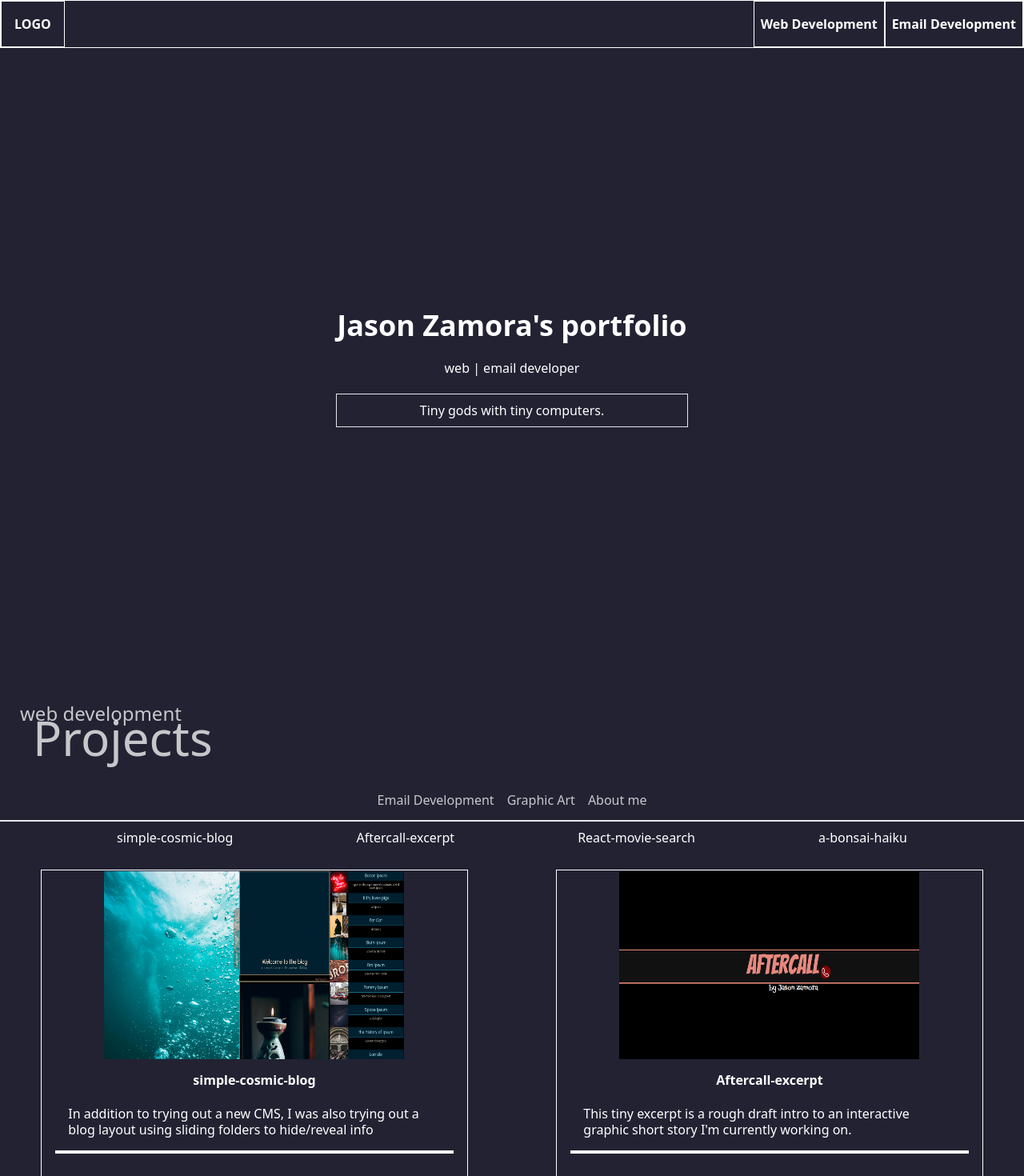
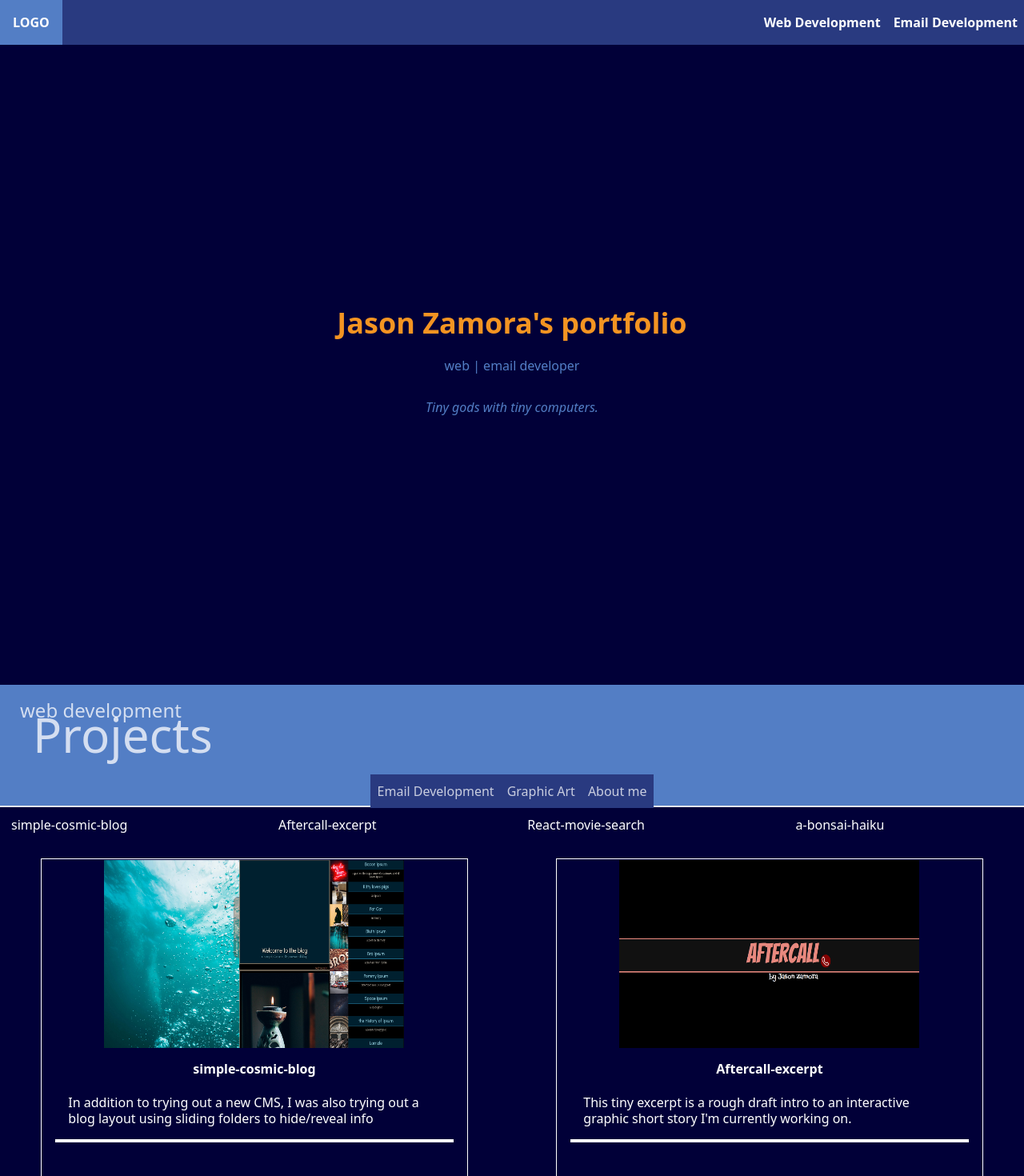
Before and after one commit to GSdaBlessedFist/PORTFOLIO_v3, a Next.js app: page / in a window 1280 px wide. Shown: the top 1470 px of the page at 80% size. Built offline with nearby package versions, Linux system fonts and the light colour scheme.

Commit message:
1)Started working on rigging the color scheme...2)first scheme selected...3)Working on WebDev section right now...NEXT:: continue with color rigging

```diff
--- a/components/Layout.js
+++ b/components/Layout.js
@@ -5,17 +5,17 @@ import Link from "next/link";
 export default function Layout({children}){
 
 	return (<>
-		    <div className="container mx-auto w-screen md:container md:mx-auto  top-0  b" id="topNavBar">
+		    <div className="container mx-auto w-screen md:container md:mx-auto  top-0 bg-midtone" id="topNavBar">
 		      <div className=" flex justify-between" id="topNavarInner">
 		      	<Link href="/">
-		      		<a className="button p-4 b" >LOGO</a>
+		      		<a className="button p-4 " >LOGO</a>
 		      	</Link>
 		        <div className="flex " id="topNavBarMenuGroup">
 		        	<Link href="/#web-development" id="topNavBarMenu-webDevSection" className="">
-		         		<a className="button p-2 h-full flex items-center  b">Web Development</a>
+		         		<a className="button p-2 h-full flex items-center  ">Web Development</a>
 		         	</Link>
 		         	<Link href="/#email-development" id="topNavBarMenu-emailDevSection" className="">
-		         		<a className="button p-2 h-full flex items-center b">Email Development</a>
+		         		<a className="button p-2 h-full flex items-center  ">Email Development</a>
 		         	 </Link>
 		        </div>
 		      </div>
--- a/components/WebDevSection.js
+++ b/components/WebDevSection.js
@@ -14,19 +14,19 @@ export default function WebDevSection(){
     <section className="container mx-auto h-fit flex flex-col " id="web-development">
       <table className=" table table-auto b">
         <tbody>
-          <tr id="webDev-title-row" className="">
+          <tr id="webDev-title-row" className="bg-light">
             <td className="pt-4 text-2xl text-white/75 " >
               <span className="pl-6">web development</span><br/>
               <span className="pl-10 relative top-[-1rem] text-6xl ">Projects</span>
-              <ul id="webDevNavMenu" className="p-2 -top-11 flex flex-col relative float-right sm:top-1 sm:justify-around sm:justify-self-center sm:flex-row sm:float-none">
+              <ul id="webDevNavMenu" className="p-0 -top-11 flex flex-col  relative bg-midtone sm:border sm:border-midtone sm:float-right sm:top-1 sm:justify-around sm:justify-self-center sm:flex-row sm:float-none">
                 <Link ref={linkEmail} href="#email-development">
-                  <a ><li className="text-base p-2 text-right button">Email Development</li></a>
+                  <a ><li className="text-base p-2 text-right hover:underline hover:text-accent">Email Development</li></a>
                 </Link>
                 <Link href="#graphic-art">
-                  <a ><li className="text-base p-2 text-right button">Graphic Art</li></a>
+                  <a ><li className="text-base p-2 text-right hover:underline hover:text-accent">Graphic Art</li></a>
                 </Link>
                 <Link href="#about-me">
-                  <a ><li className="text-base p-2 text-right button">About me</li></a>
+                  <a ><li className="text-base p-2 text-right hover:underline hover:text-accent">About me</li></a>
                 </Link>
               </ul>
             </td>
@@ -34,7 +34,7 @@ export default function WebDevSection(){
           <tr id="webDev-links-row" className="border-t-2 col-span-2 flex flex-wrap justify-evenly">
             {projects.map((project,index)=>{
               return (
-                <td className="shrink-0 p-2 button" key={project.id}>
+                <td className="grow py-2 px-3 border-primary border-2 hover:bg-accent hover:text-white hover:border hover:border-accent hover:bg-transparent" key={project.id}>
                    <Link href={`#${project.id}`} key={`${project.name}-link`}>
 
                     <a className=" h-full" id={`${project.id}-link`} key={`${project.name}-anchor`}>
--- a/pages/index.js
+++ b/pages/index.js
@@ -30,17 +30,17 @@ export default function Home() {
             <tbody>
               <tr id="title-row">
                 <td className="pb-5  text-center">
-                  <div className="text-4xl font-bold">Jason Zamora&apos;s <span className="text-4xl">portfolio</span></div>
+                  <div className="text-4xl text-accent font-bold">Jason Zamora&apos;s <span className="text-4xl">portfolio</span></div>
                 </td>
               </tr>
               <tr id="subTitle-row">
-                <td className="pb-5 text-center text-white">
-                  <p className="text-white">web | email developer </p>
+                <td className="pb-5 text-center ">
+                  <p className="text-light">web | email developer </p>
                 </td>
               </tr>
               <tr id="microBlog-row">
-                <td className="py-2 text-center border border-3">
-                  <p>Tiny gods with tiny computers.</p>
+                <td className="py-2">
+                  <p className="text-center text-light"><em>Tiny gods with tiny computers.</em></p>
                 </td>
               </tr>
             </tbody>
--- a/styles/globals.css
+++ b/styles/globals.css
@@ -14,7 +14,7 @@
     @apply border border-[5px] border-blue-400;
   }
   .button {
-    @apply bg-[#223] hover:bg-[#334];
+    @apply bg-midtone hover:bg-light ;
   }
   .spacer{
     @apply w-[5px] h-[20px] bg-[#112]/50;
@@ -30,11 +30,12 @@
 
  html {
   scroll-behavior: smooth;
+  box-sizing: border-box;
 }
 body{
   display:flex;
   flex-direction:column;
-	background: #223;
+	background: #010038;
   color: white;
 }
 
--- a/tailwind.config.js
+++ b/tailwind.config.js
@@ -5,7 +5,17 @@ module.exports = {
     "./components/**/*.{js,ts,jsx,tsx}",
   ],
   theme: {
-    extend: {},
+    extend:{
+      colors: {
+        transparent: 'transparent',
+        current: 'currentColor',
+        'white': '#ffffff',
+        'primary': '#010038',
+        'midtone': '#293A80',
+        'light': '#537EC5',
+        'accent': '#F39422'
+      }
+    }
   },
   plugins: [],
 }
```
